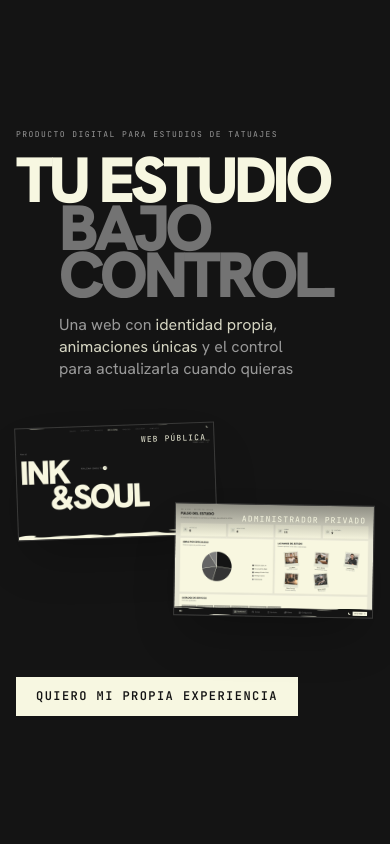
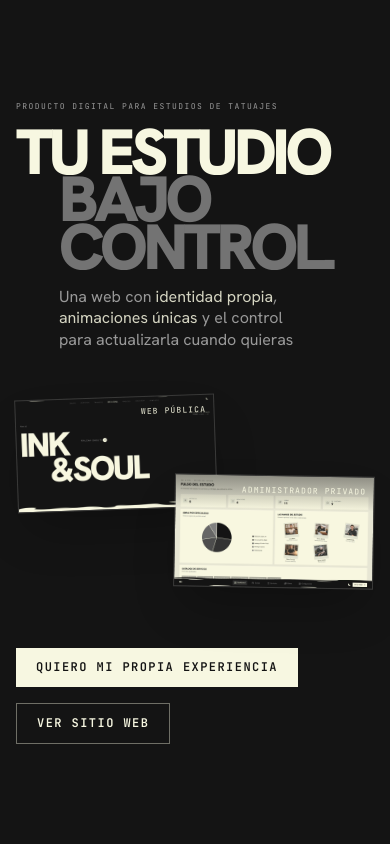
Before and after one commit to DamRodriguez/ink-demo, a Next.js app: page / in a window 390 px wide. Shown: the top 844 px of the page. Built offline with nearby package versions, Linux system fonts and the light colour scheme; no server answers.

Commit message:
feat: hero web site cta

```diff
--- a/components/landing/FinalCta.tsx
+++ b/components/landing/FinalCta.tsx
@@ -6,7 +6,6 @@ import { SectionLabel } from "@/components/ui/SectionLabel";
 import { WhatsAppButton } from "@/components/ui/WhatsAppButton";
 import { contactUrls, siteConfig } from "@/config/site";
 import { useScrollAnimations } from "@/hooks/gsap/useScrollAnimations";
-import { ArrowUpRight } from "lucide-react";
 import Link from "next/link";
 import { useRef } from "react";
 
@@ -91,10 +90,7 @@ export function FinalCta() {
             variant="outline"
             text="Ver la experiencia web"
           >
-            <ArrowUpRight
-              aria-hidden="true"
-              className="size-4 transition-transform duration-400 group-hover:translate-x-0.5 group-hover:-translate-y-0.5"
-            />
+            <span className="hidden" />
           </LinkButton>
         </div>
         <div className="cta-phase mt-20 md:mt-10 font-accent text-base md:text-lg text-secondary-on-dark-text opacity-0">
--- a/components/landing/Hero.tsx
+++ b/components/landing/Hero.tsx
@@ -2,8 +2,10 @@
 
 import { DemoImage } from "@/components/media/DemoImage";
 import { MediaOverlay } from "@/components/media/MediaOverlay";
+import { LinkButton } from "@/components/ui/buttons/LinkButton";
 import { SectionLabel } from "@/components/ui/SectionLabel";
 import { WhatsAppButton } from "@/components/ui/WhatsAppButton";
+import { contactUrls } from "@/config/site";
 import { useScrollAnimations } from "@/hooks/gsap/useScrollAnimations";
 import { useRef } from "react";
 
@@ -146,8 +148,16 @@ export function Hero() {
               />
             </div>
           </div>
-          <div className="hero-cta sm:ml-[12%] mt-4 opacity-0 md:mt-8 lg:col-start-1 lg:row-start-2">
+          <div className="hero-cta sm:ml-[12%] gap-4 flex flex-wrap mt-4 opacity-0 md:mt-8 lg:col-start-1 lg:row-start-2">
             <WhatsAppButton>Quiero mi propia experiencia</WhatsAppButton>
+            <LinkButton
+              href={contactUrls.publicWebsite}
+              external
+              variant="outline"
+              text="Ver sitio web"
+            >
+              <span className="hidden" />
+            </LinkButton>
           </div>
         </div>
       </div>
```
